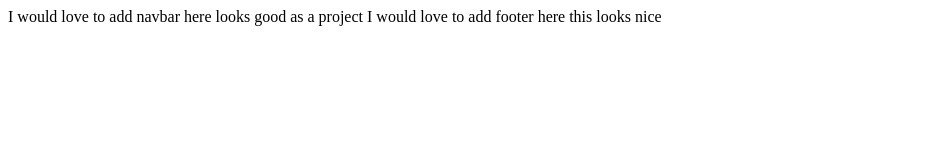
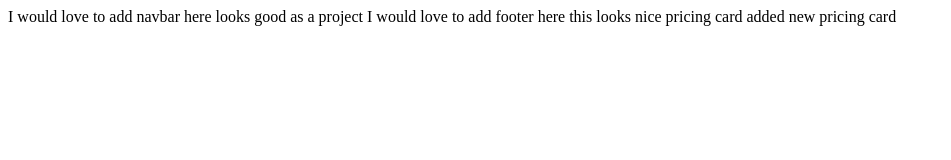
Before and after one commit to Asad-Mahboob/git-learning, a plain HTML site: page index.html in a window 1280 px wide. Shown: the whole page, without its empty margins (0-951 px from the left). Drawn offline with Linux system fonts and the light colour scheme.

Commit message:
pricing card changed

```diff
--- a/index.html
+++ b/index.html
@@ -9,5 +9,7 @@
     I would love to add navbar here looks good as a project
     I would love to add
     footer here this looks nice
+    pricing card added
+    new pricing card
   </body>
 </html>
```
